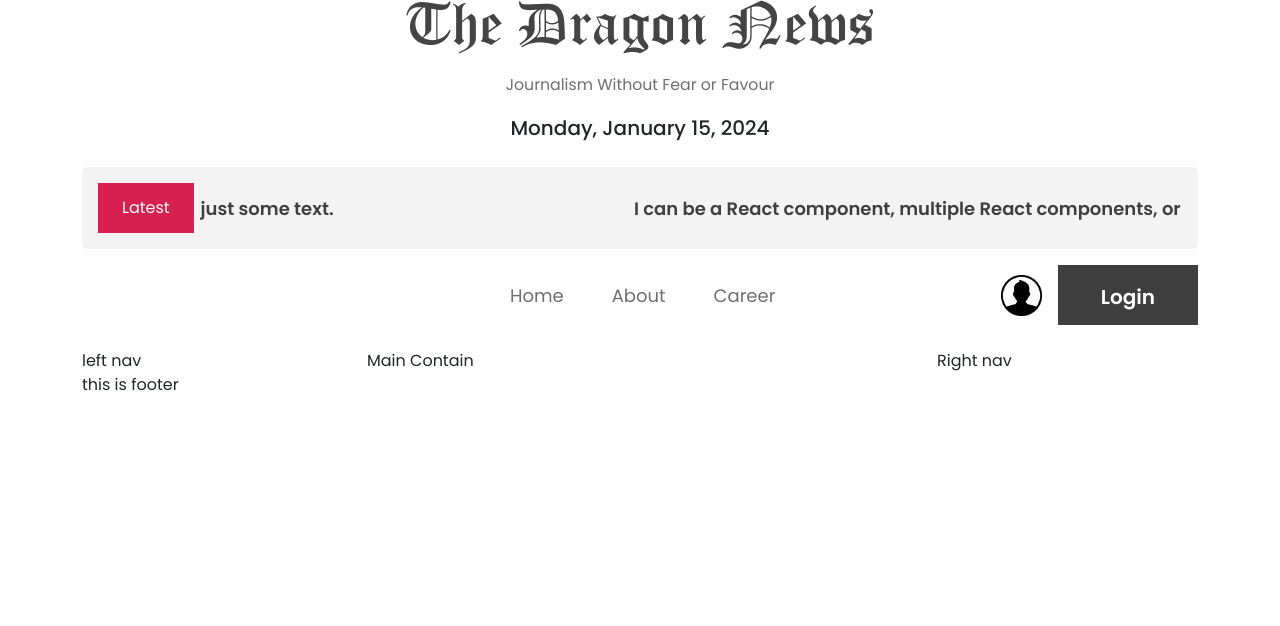
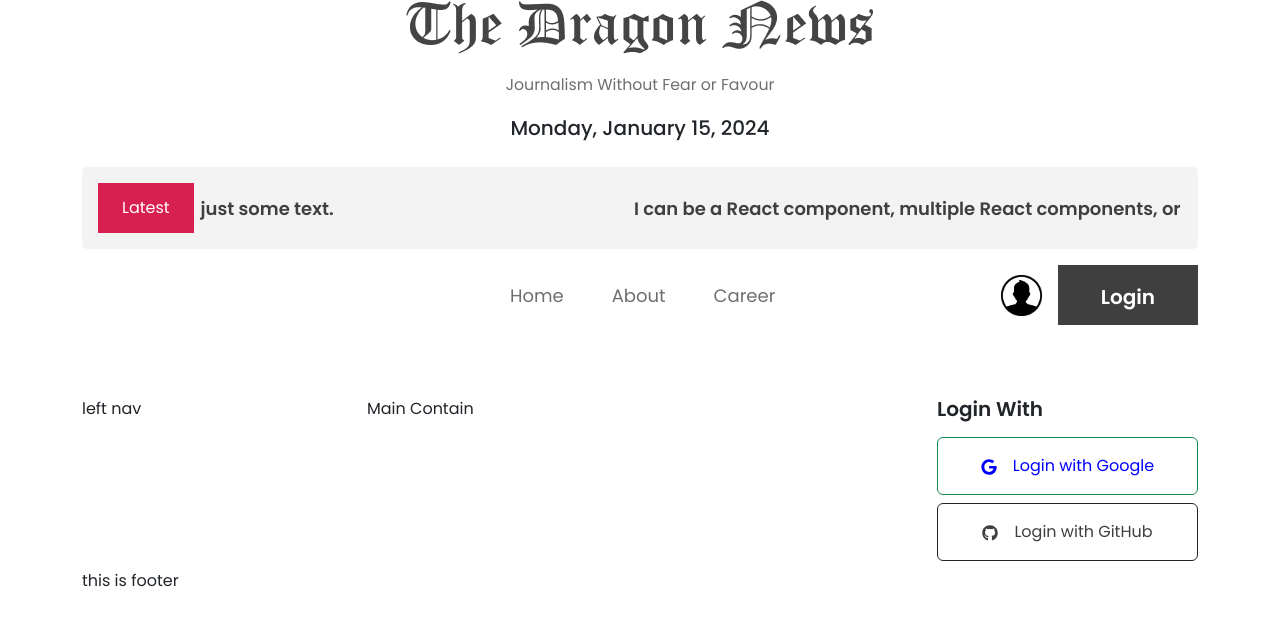
Before and after one commit to code-with-omar/the-dragon-news-react, a React (Vite) app: page / in a window 1280 px wide. Shown: the top 626 px of the page. Built offline with nearby package versions, Linux system fonts and the light colour scheme.

Commit message:
Implement right Navbar login with part

```diff
--- a/package.json
+++ b/package.json
@@ -10,6 +10,7 @@
     "preview": "vite preview"
   },
   "dependencies": {
+    "@react-icons/all-files": "^4.1.0",
     "bootstrap": "^5.3.2",
     "firebase": "^10.7.1",
     "localforage": "^1.10.0",
@@ -19,6 +20,7 @@
     "react-bootstrap": "^2.9.2",
     "react-dom": "^18.2.0",
     "react-fast-marquee": "^1.6.2",
+    "react-icons": "^5.0.1",
     "react-router-dom": "^6.21.2",
     "sort-by": "^1.2.0"
   },
--- a/src/pages/Home/Home/Home.jsx
+++ b/src/pages/Home/Home/Home.jsx
@@ -12,7 +12,7 @@ const Home = () => {
       <Header></Header>
       <BrakingNews></BrakingNews>
       <UserNavBar></UserNavBar>
-      <Row>
+      <Row className="mt-5">
 
         <Col lg={3} className="g-4">
           <Card className='border-0'>
--- /dev/null
+++ b/src/pages/Shared/RightNav/RightNav.css
@@ -0,0 +1,13 @@
+.right-navbar-wrap a {
+    text-decoration: none;
+}
+
+.right-nav-login-with {
+
+    justify-content: center;
+    align-items: center;
+    margin: 0 auto;
+    color: blue;
+    cursor: pointer;
+    font-size: 16px;
+}
--- a/src/pages/Shared/RightNav/RightNav.jsx
+++ b/src/pages/Shared/RightNav/RightNav.jsx
@@ -1,7 +1,27 @@
+import { FaGoogle } from "react-icons/fa6";
+import { FaGithub } from "react-icons/fa";
+import "./RightNav.css";
+import { Link } from "react-router-dom";
 const RightNav = () => {
     return (
-        <div>
-            Right nav
+        <div className="right-navbar-wrap">
+            <h2 className="fs-20 fw-600 mb-3">Login With</h2>
+            <div className="right-navbar-content">
+
+                <Link to="/">
+                    <div className="right-nav-login-with d-flex  border border-success rounded align-items-center justify-content-center mb-2">
+                        <span><FaGoogle /></span>
+                        <p className="mt-3 ms-3">Login with Google</p>
+                    </div>
+                </Link>
+                <Link to="/">
+                    <div className="right-nav-login-with d-flex  border border-dark rounded align-items-center justify-content-center mb-2 dark-02">
+                        <span><FaGithub /></span>
+                        <p className="mt-3 ms-3">Login with GitHub</p>
+                    </div>
+                </Link>
+
+            </div>
         </div>
     );
 };
```
Also changed, not shown: 1 other file (tests, documents, lock files or other folders).
